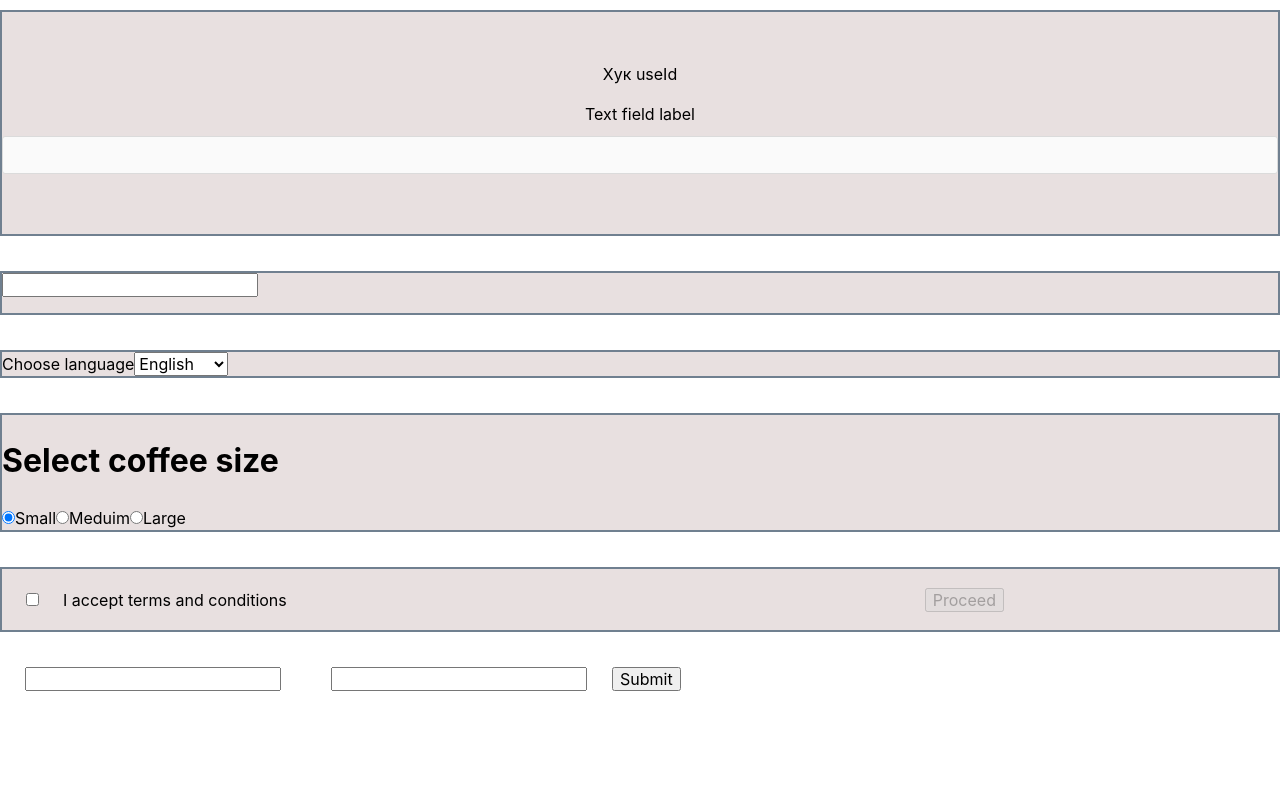
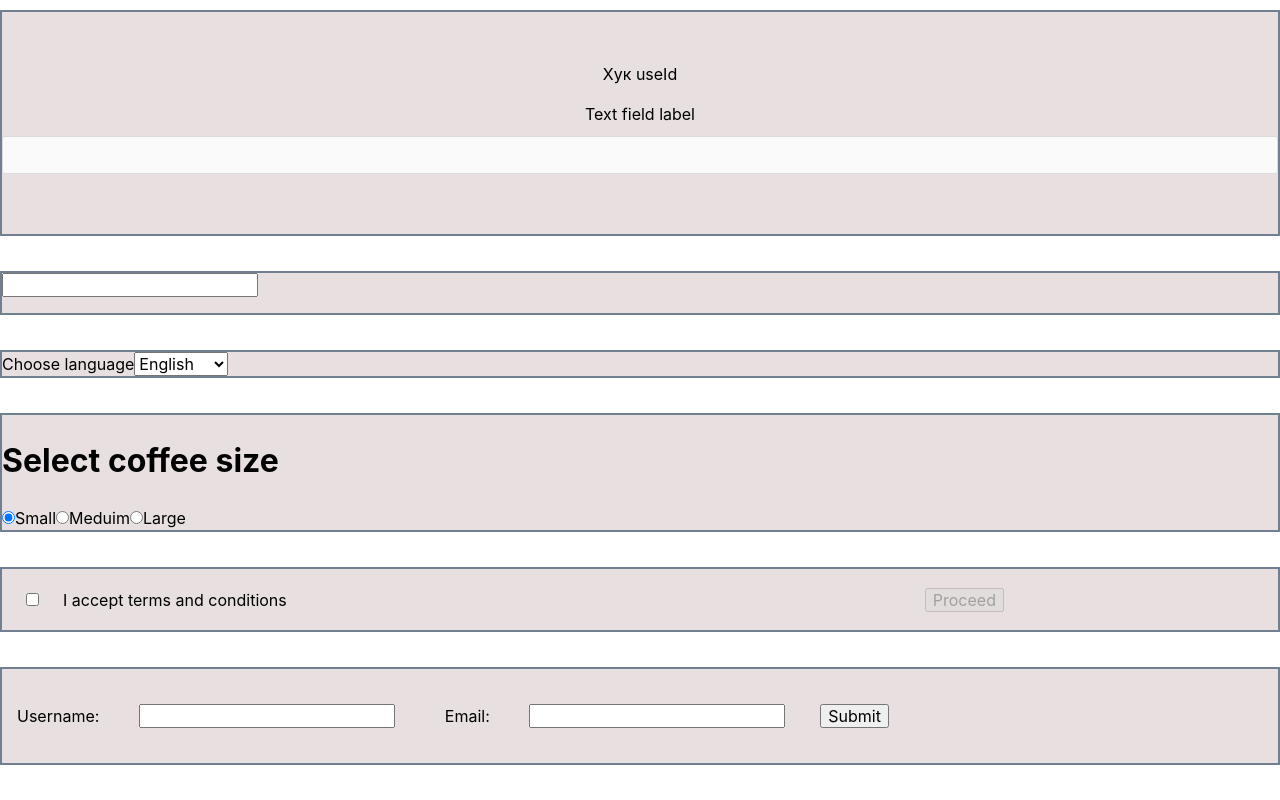
Before and after one commit to NadiiaUa23/modul2, a React (Vite) app: page / in a window 1280 px wide. Shown: the part 399-1199 px from the top of the page. Before the commit the page ends 1090 px from the top, so only its background shows below. Built offline with nearby package versions, Linux system fonts and the light colour scheme.

Commit message:
елемонти форми

```diff
--- a/src/App.jsx
+++ b/src/App.jsx
@@ -366,7 +366,7 @@ const App = () => {
   <CheckBox />
   </div>
 
- <div>
+ <div  className={css.box}>
     <FeedbackForm />
   </div>
 
--- a/src/components/FeedbackForm/FeedbackForm.jsx
+++ b/src/components/FeedbackForm/FeedbackForm.jsx
@@ -1,4 +1,5 @@
 import { Formik, Form, Field } from 'formik';
+import { useId } from "react";
 import css from './FeedbackForm.module.css'
 
 const initialValues = {
@@ -7,17 +8,25 @@ const initialValues = {
 };
 
 const FeedbackForm = () => {
+    const nameFieldId = useId();
+    const emailFieldId = useId();
+
+    const handleSubmit = (values, actions) => {
+		console.log(values);
+		actions.resetForm();
+	};
+
+
     return (
-    <Formik initialValues={initialValues} onSubmit={() => {}}>
-    <Form >
-    <Field  className={css.field} type="text" name="username" />
-    <Field  className={css.field} type="email" name="email" />
+    <Formik initialValues={initialValues} onSubmit={handleSubmit}>
+    <Form className={css.Form}>
+    <label htmlFor={nameFieldId} className={css.label}>Username: </label>
+    <Field  className={css.field} type="text" name="username"  id={nameFieldId} />
+    <label htmlFor={emailFieldId} className={css.label} >Email: </label>
+    <Field  className={css.field} type="email" name="email" id={emailFieldId}/>
     <button  classname={css.btn} type="submit">Submit</button>
 	</Form>
     </Formik>
-
-
-
 
 );
 };
--- a/src/components/FeedbackForm/FeedbackForm.module.css
+++ b/src/components/FeedbackForm/FeedbackForm.module.css
@@ -1,11 +1,13 @@
-.form {
-    padding: 25px;
+.form {}
+
+.label {
+    margin-left: 15px;
 
 }
 
+
 .field {
-    margin-left: 25px;
-    margin-right: 25px;
+    margin: 35px;
 }
 
 .btn {
```
